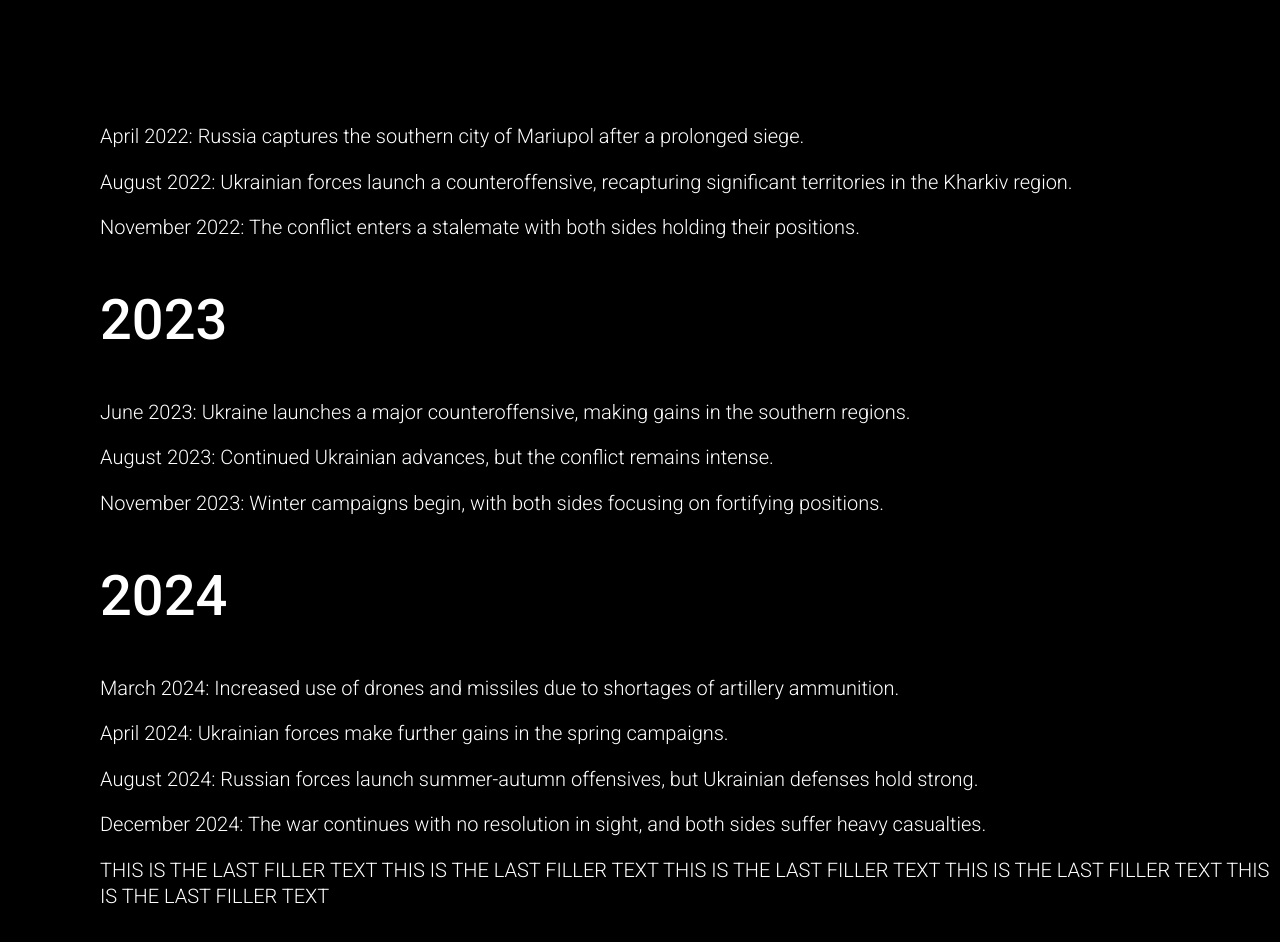
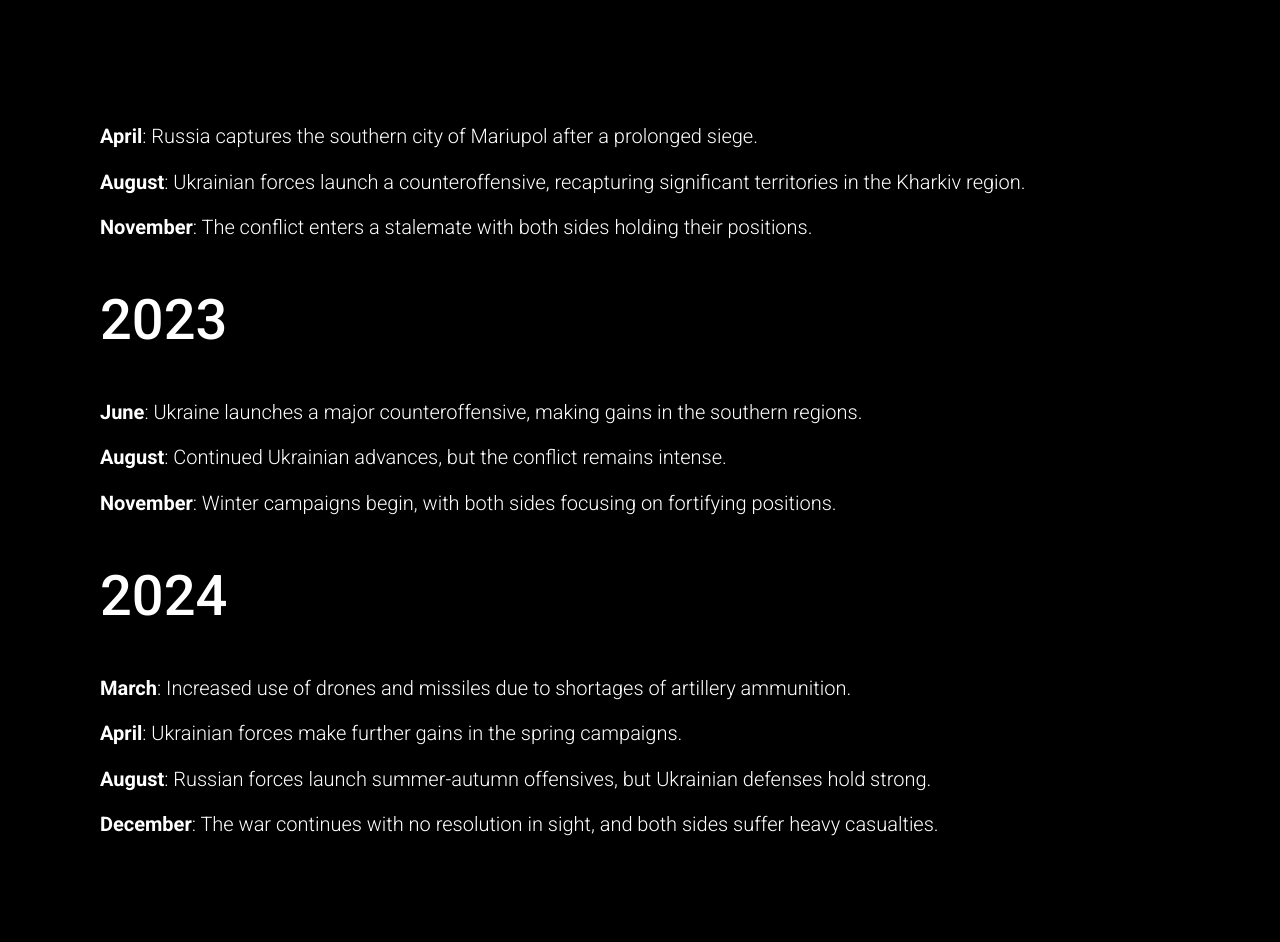
Before and after one commit to andreas-brandenborg/06-Common-Cultancy, a website: page Client/index.html in a window 1280 px wide. Shown: the part 1040-1982 px from the top of the page. Drawn offline with nearby package versions, Linux system fonts and the light colour scheme; no server answers.

Commit message:
Timeline stuff.

```diff
--- a/Client/index.html
+++ b/Client/index.html
@@ -33,37 +33,36 @@
     </section>
     <section id="total-interactions-section">
         <div id="timeline">
-            <h1>Yeeeuuuuuhhhhh!</h1>
+            <h1>Timeline of the Invasion</h1>
             <div id="2022">
                 <h1> 2022 </h1>
-                <p> February 24, 2022: Russia launches a full-scale invasion of Ukraine. </p>
+                <p><b>February</b>: Russia launches a full-scale invasion of Ukraine. </p>
 
-                <p> March 2022: Heavy fighting continues in various regions, including Kyiv and Kharkiv. </p>
+                <p><b>March</b>: Heavy fighting continues in various regions, including Kyiv and Kharkiv. </p>
 
-                <p> April 2022: Russia captures the southern city of Mariupol after a prolonged siege. </p>
+                <p><b>April</b>: Russia captures the southern city of Mariupol after a prolonged siege. </p>
 
-                <p> August 2022: Ukrainian forces launch a counteroffensive, recapturing significant territories in the Kharkiv region. </p>
+                <p><b>August</b>: Ukrainian forces launch a counteroffensive, recapturing significant territories in the Kharkiv region. </p>
 
-                <p> November 2022: The conflict enters a stalemate with both sides holding their positions. </p>
+                <p><b>November</b>: The conflict enters a stalemate with both sides holding their positions. </p>
             </div>
             <div id="2023">
                 <h1> 2023 </h1>
-                <p> June 2023: Ukraine launches a major counteroffensive, making gains in the southern regions. </p>
+                <p><b>June</b>: Ukraine launches a major counteroffensive, making gains in the southern regions. </p>
 
-                <p> August 2023: Continued Ukrainian advances, but the conflict remains intense. </p>
+                <p><b>August</b>: Continued Ukrainian advances, but the conflict remains intense. </p>
 
-                <p> November 2023: Winter campaigns begin, with both sides focusing on fortifying positions. </p>
+                <p><b>November</b>: Winter campaigns begin, with both sides focusing on fortifying positions. </p>
             </div>
             <div id="2024">
                 <h1> 2024 </h1>
-                <p> March 2024: Increased use of drones and missiles due to shortages of artillery ammunition. </p>
+                <p><b>March</b>: Increased use of drones and missiles due to shortages of artillery ammunition. </p>
 
-                <p> April 2024: Ukrainian forces make further gains in the spring campaigns. </p>
+                <p><b>April</b>: Ukrainian forces make further gains in the spring campaigns. </p>
 
-                <p> August 2024: Russian forces launch summer-autumn offensives, but Ukrainian defenses hold strong. </p>
+                <p><b>August</b>: Russian forces launch summer-autumn offensives, but Ukrainian defenses hold strong. </p>
 
-                <p> December 2024: The war continues with no resolution in sight, and both sides suffer heavy casualties. </p>
-                <p>THIS IS THE LAST FILLER TEXT THIS IS THE LAST FILLER TEXT THIS IS THE LAST FILLER TEXT THIS IS THE LAST FILLER TEXT THIS IS THE LAST FILLER TEXT</p>
+                <p><b>December</b>: The war continues with no resolution in sight, and both sides suffer heavy casualties. </p>
             </div>
         </div>
         <div id="line-graph">
```
